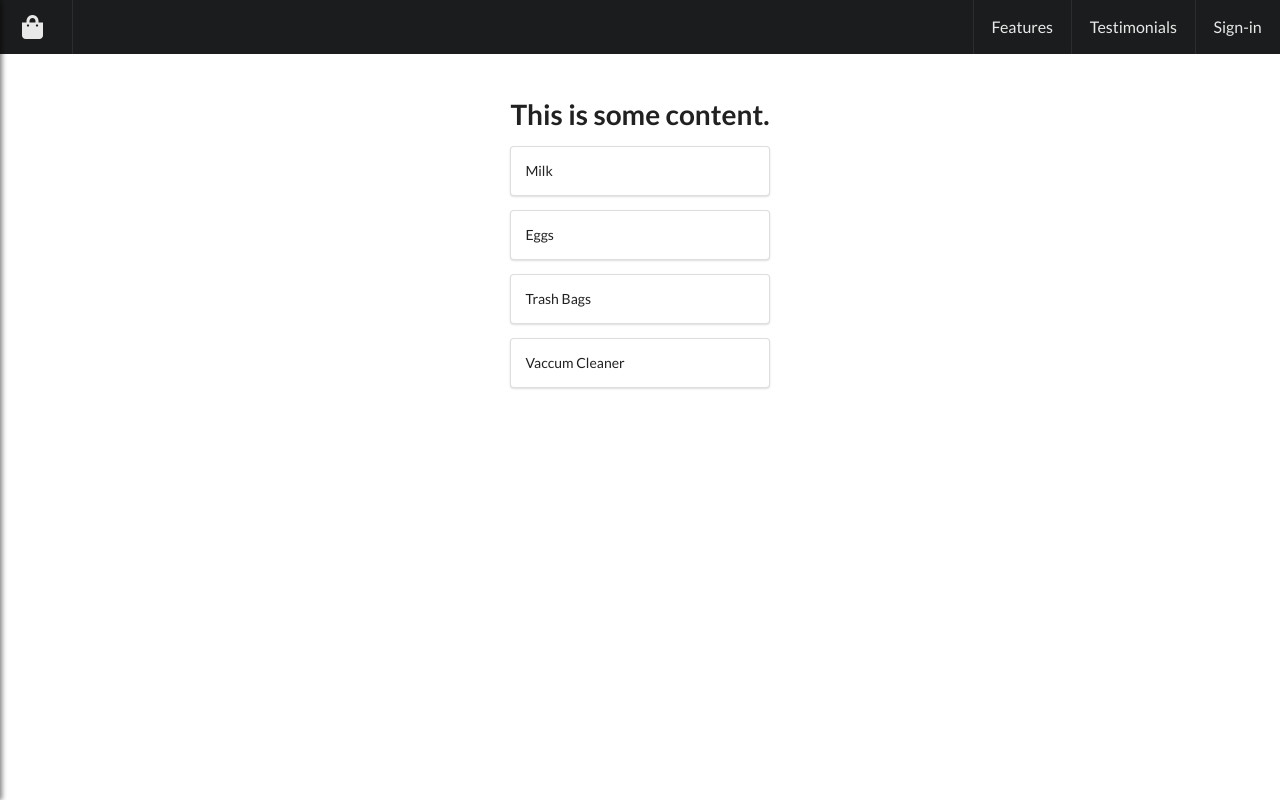
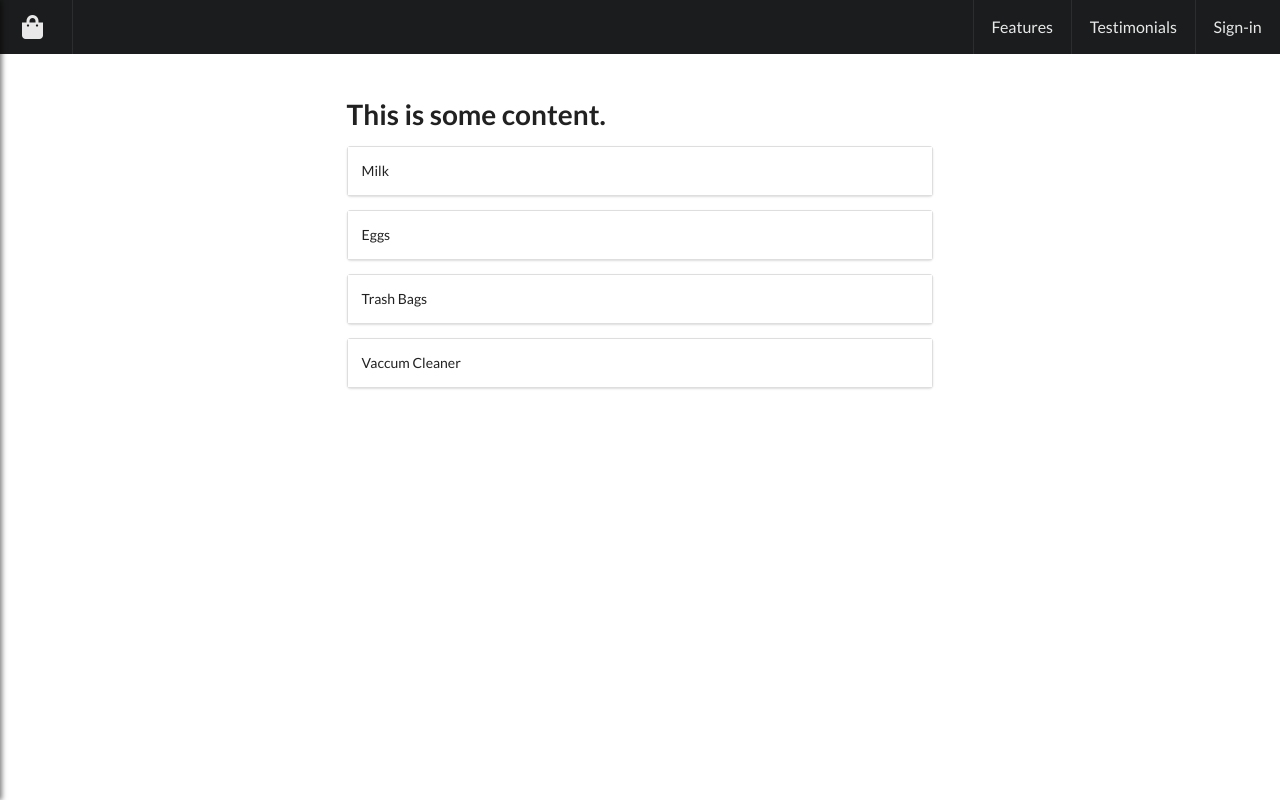
Before and after one commit to ashishdev007/shopping-list, a React (Create React App) app in the folder client/: page / in a window 1280 px wide. Built offline with nearby package versions, Linux system fonts and the light colour scheme.

Commit message:
Showing and deleting  item Fronetend ready

```diff
--- a/client/src/components/ShopItems/ShopItems.css
+++ b/client/src/components/ShopItems/ShopItems.css
@@ -5,7 +5,33 @@
     justify-content: center;
     padding-top: 4vh;
 }
+.content {
+    width: 70%;
+}
 
-/* .content {
+.SingleItemContainer {
+    display: flex;
+    transition: transform 0.5s ease-out;
+}
+
+.trashIconContainer {
+    background-color: #d72e2e;
+    color: whitesmoke;
+    height: 100%;
+    display: flex;
+    position: absolute;
+    z-index: 100;
+}
+
+.trash.icon {
     margin: auto;
-} */
+    height: auto;
+    width: auto;
+}
+
+.itemName {
+    position: absolute !important;
+    z-index: 200;
+    background-color: white;
+    max-height: 100%;
+}
--- a/client/src/components/ShopItems/ShopItems.jsx
+++ b/client/src/components/ShopItems/ShopItems.jsx
@@ -5,17 +5,34 @@ import { deleteItem } from "../../actions";
 import "./ShopItems.css";
 
 class ShopItems extends Component {
+    moveOver = event => {
+        event.currentTarget.children[1].style.transform = "translateX(6.25%)";
+    };
+
+    moveBack = event => {
+        event.currentTarget.children[1].style.transform = "translateX(0)";
+    };
+
     renderItems = () => {
         var { items } = this.props;
-
         return items.map(item => {
             return (
                 <div
                     key={item._id}
-                    className="ui segment"
-                    onClick={() => this.props.deleteItem(item._id)}
+                    className="ui segment item grid"
+                    onMouseEnter={this.moveOver}
+                    onMouseLeave={this.moveBack}
                 >
-                    {item.name}
+                    <div
+                        className="one wide column trashIconContainer"
+                        onClick={() => this.props.deleteItem(item._id)}
+                    >
+                        <i className="trash icon"></i>
+                    </div>
+
+                    <div className=" sixteen wide column itemName">
+                        {item.name}
+                    </div>
                 </div>
             );
         });
@@ -38,3 +55,19 @@ const mapStateToProps = state => {
 };
 
 export default connect(mapStateToProps, { deleteItem })(ShopItems);
+
+// <div className="SingleItemContainer">
+//             {/* <div className="trashIconContainer">
+//                 <i className="trash icon"></i>
+//             </div> */}
+//             <div className="ui segment">
+//                 <i className="trash icon"></i>
+//             </div>
+//             <div
+//                 key={item._id}
+//                 className="ui segment item"
+//                 onClick={() => this.props.deleteItem(item._id)}
+//             >
+//                 {item.name}
+//             </div>
+//         </div>
```
